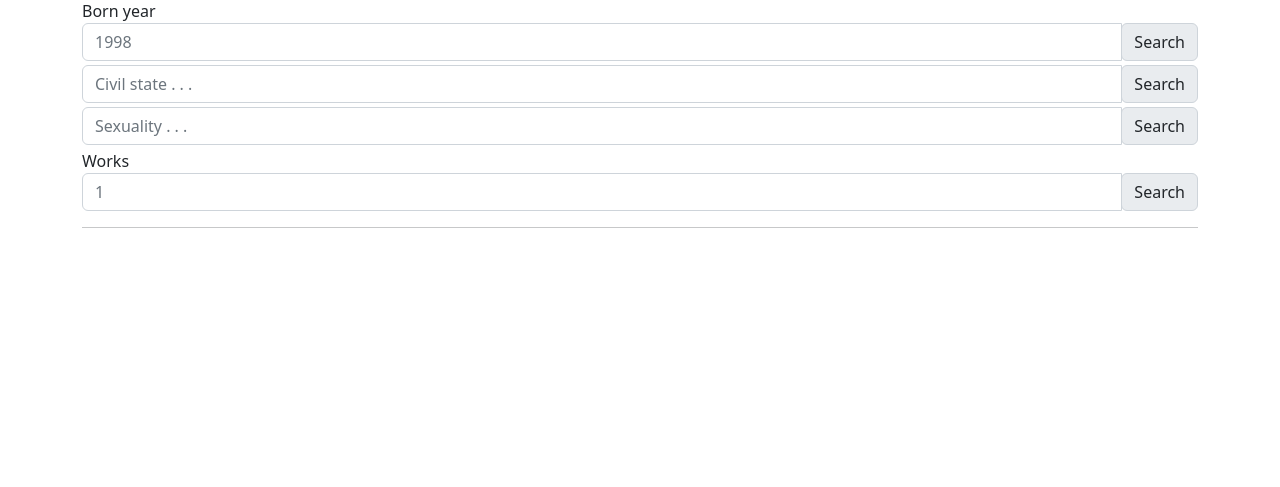
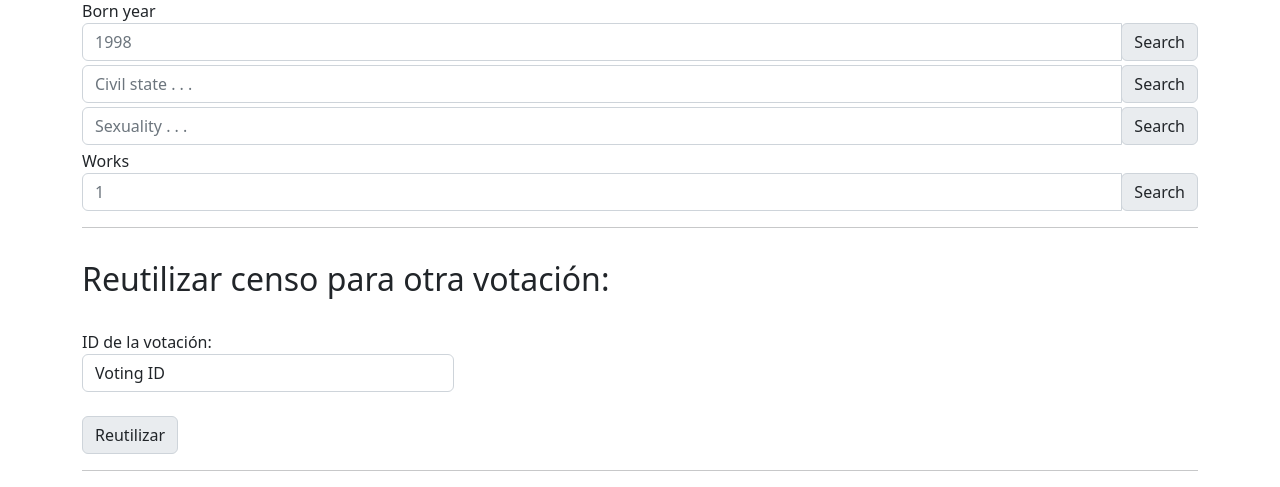
Before and after one commit to pabramber/decide-part-chiclana, a Django app: page /census/filter/ in a window 1280 px wide. Shown: the part 351-838 px from the top of the page. Before the commit the page ends 579 px from the top, so only its background shows below. Run offline with Django 3.2, Linux system fonts and the light colour scheme; data that the repository does not hold is empty.

Commit message:
feat(init): Started Census Reuse
In the Census filter has been created a button to reuse a census. MIssing functionality.

```diff
--- a/decide/census/templates/filterCensus.html
+++ b/decide/census/templates/filterCensus.html
@@ -146,6 +146,25 @@
                     {% endfor %}
                 </ul>
             </div>
+            <div>
+                <h2>Reutilizar censo para otra votación:</h2>
+                <br>
+                <form action="{% url 'reutilizar_censo' %}" method="get">
+                    <div class="form-group col-md-4">
+                        <label for="id">ID de la votación:</label>
+                        <select id="id" class="form-control" name="id">
+                            <!-- Recorre los votings ids y los lista en un select -->
+                            <option selected>Voting ID</option>
+                            {% for censo in census %}
+                            <option value="{{ censo.voting_id }}">{{ censo.voting_id }}</option>
+                            {% endfor %}
+                        </select>
+                    </div>
+                    <br>
+                    <button class="input-group-text" type="submit">Reutilizar</button>
+                    <hr>
+                </form>
+            </div>
         </main>
     </body>
 </html>
--- a/decide/census/urls.py
+++ b/decide/census/urls.py
@@ -29,5 +29,6 @@ urlpatterns = [
     path('filter-sexuality/', views.FilterSexuality.as_view(), name='filter_sexuality'),
     path('filter-works/', views.FilterWorks.as_view(), name='filter_works'),
 
-
+    #Reutilizar censo
+    path('reuse/', views.reutilizarCenso, name='reutilizar_censo'),
 ]
--- a/decide/census/views.py
+++ b/decide/census/views.py
@@ -289,3 +289,8 @@ class ReporteAutorExcel(TemplateView):
         response["Content-Disposition"] = contenido
         wb.save(response)
         return response
+
+# -------------------- REUTILIZAR CENSO ------------------------
+
+def reutilizarCenso():
+    pass
```
Also changed, not shown: decide/voting/migrations/0012_merge_20221204_1229.py (added).
